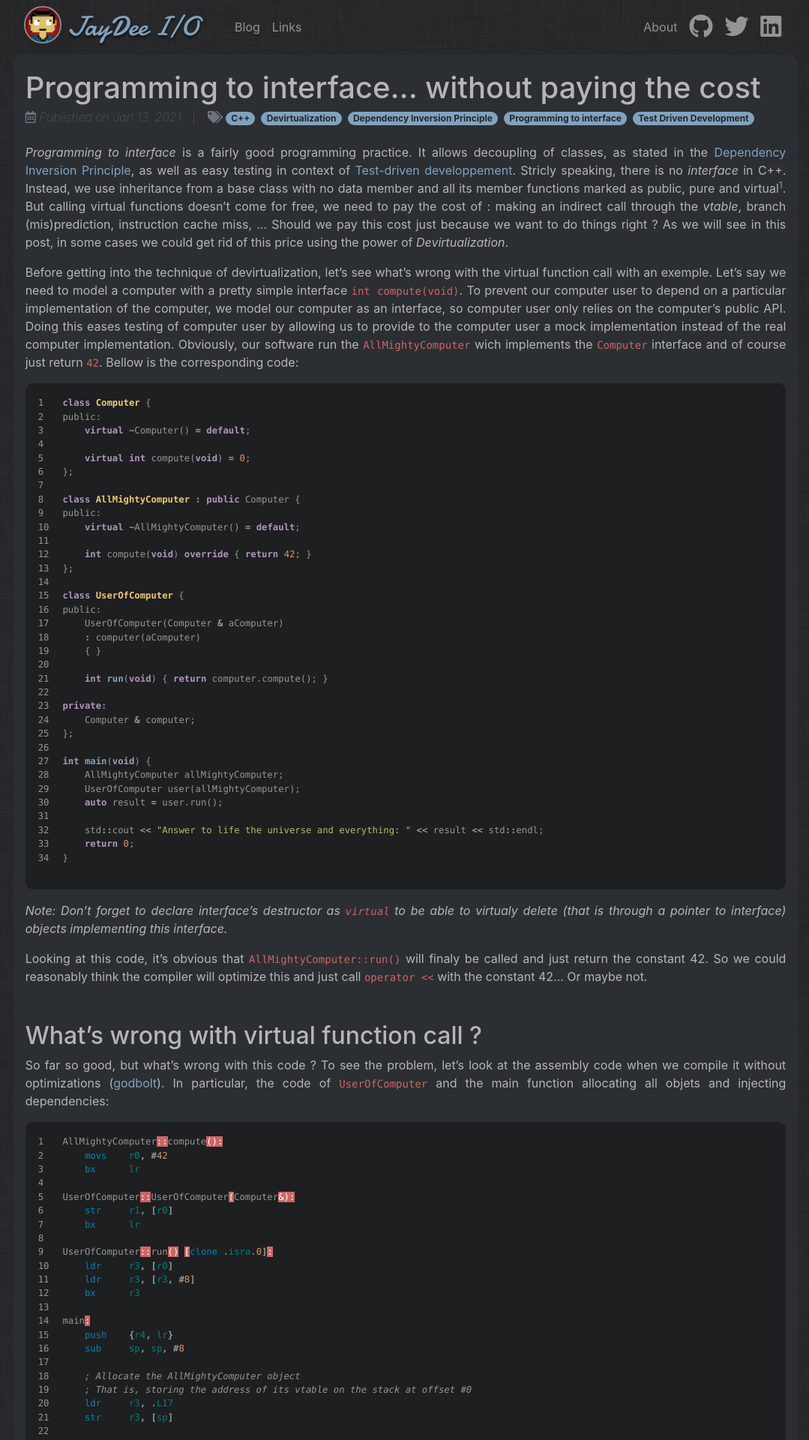
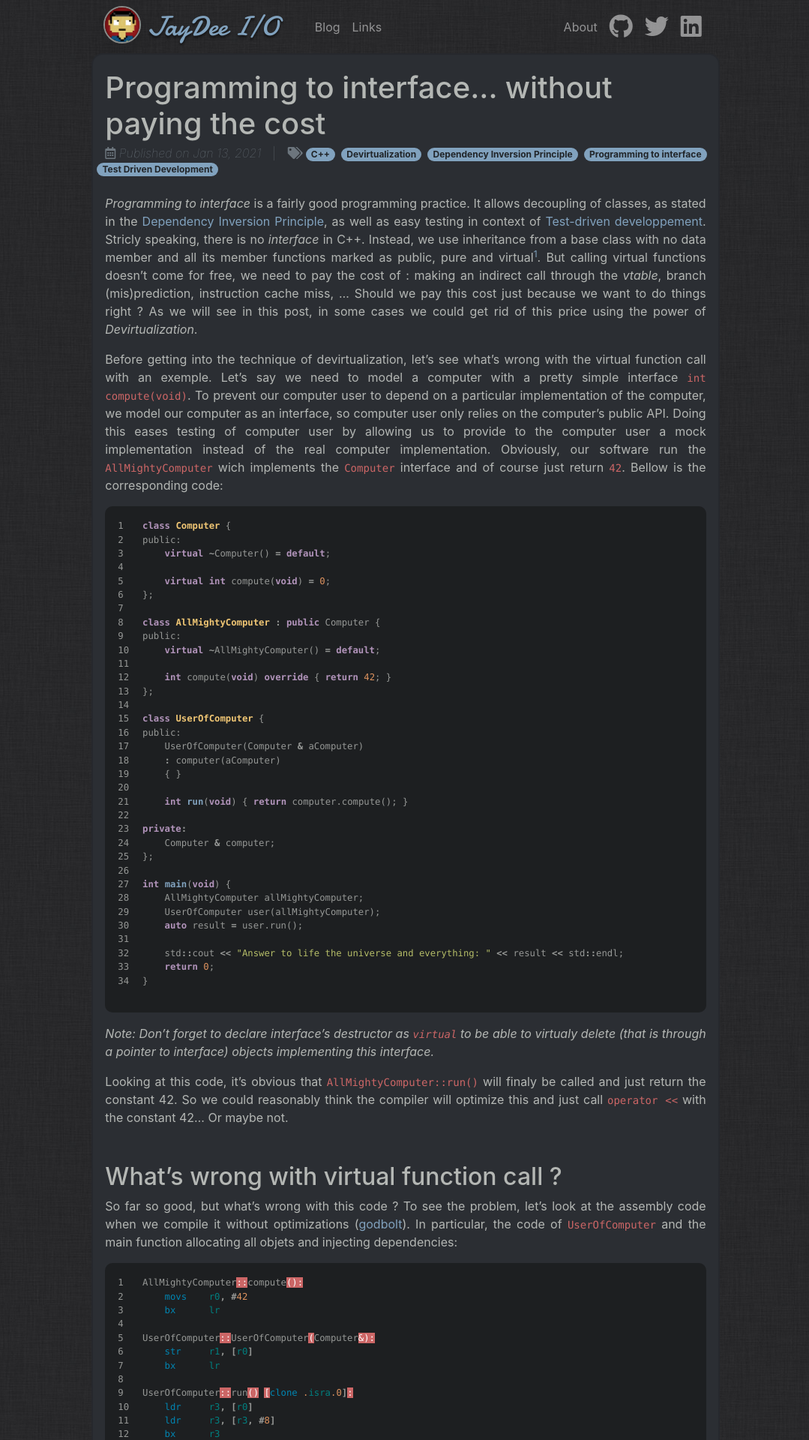
Before and after one commit to jaydee-io/jaydee-io.github.io, a Jekyll site: the page built from _posts/2021-01-13-devirtualization.md, in a window 1280 px wide. Shown: the top 1920 px of the page at 75% size, without its empty margins (99-1178 px from the left). Built offline with Jekyll 4.4.1, drawn with Linux system fonts in a browser that asks for light colours; nearby versions of some CDN libraries; some of the changed text lies outside the part shown.

Commit message:
Fix layout

```diff
--- a/404.html
+++ b/404.html
@@ -12,7 +12,7 @@ layout: default
         <div class="col-auto pr-5"><img src="/images/jaydee_logo.jpg" class="rounded-circle border" style="width: 10rem; height:10rem;"></img></div>
         <div class="col card-text">
         <div>
-            <h3 class="font-italic pb-3"><img src="/images/Thinking_Face_Emoji.png" style="width: 3rem; height:3rem;"> It's seems that something goes wrong ?!?!</h3 class="font-italic">
+            <h3 class="font-italic pb-3"><img src="/images/Thinking_Face_Emoji.png" style="width: 3rem; height:3rem;"> It's seems that something went wrong ?!?!</h3 class="font-italic">
             <div>Please send me a mail at <a href="mailto:jerome.dumesnil@gmail.com">jerome.dumesnil@gmail.com</a>
             with the bad link:</div>
             <pre id="currentAddress" class="highlight font-italic my-3"></pre>
--- a/_layouts/default.html
+++ b/_layouts/default.html
@@ -34,8 +34,8 @@
 <body background="/images/bg_header.jpg">
     <div class="container-fluid">
     <div class="row">
-        <div class="col-md-1"></div>
-        <div class="col-md-10">
+        <div class="col-md-2"></div>
+        <div class="col-md-8">
             <div class="row">
                 <div class="col px-2">
                     <nav class="navbar navbar-expand-lg navbar-dark" role="navigation">
@@ -73,7 +73,7 @@
                 </div>
             </div>
         </div>
-        <div class="col-md-1"></div>
+        <div class="col-md-2"></div>
     </div>
     </div>
 
--- a/css/syntax.scss
+++ b/css/syntax.scss
@@ -45,7 +45,7 @@ pre {
 .highlight .ne { color: #990000; font-weight: bold } /* Name.Exception */
 .highlight .nf { color: $base16-0D; font-weight: bold } /* Name.Function */
 .highlight .nn { color: #555555 } /* Name.Namespace */
-.highlight .nt { color: #000080 } /* Name.Tag */
+.highlight .nt { color: #0084ff } /* Name.Tag */
 .highlight .nv { color: #008080 } /* Name.Variable */
 .highlight .ow { font-weight: bold } /* Operator.Word */
 .highlight .w { color: #bbbbbb } /* Text.Whitespace */
```
